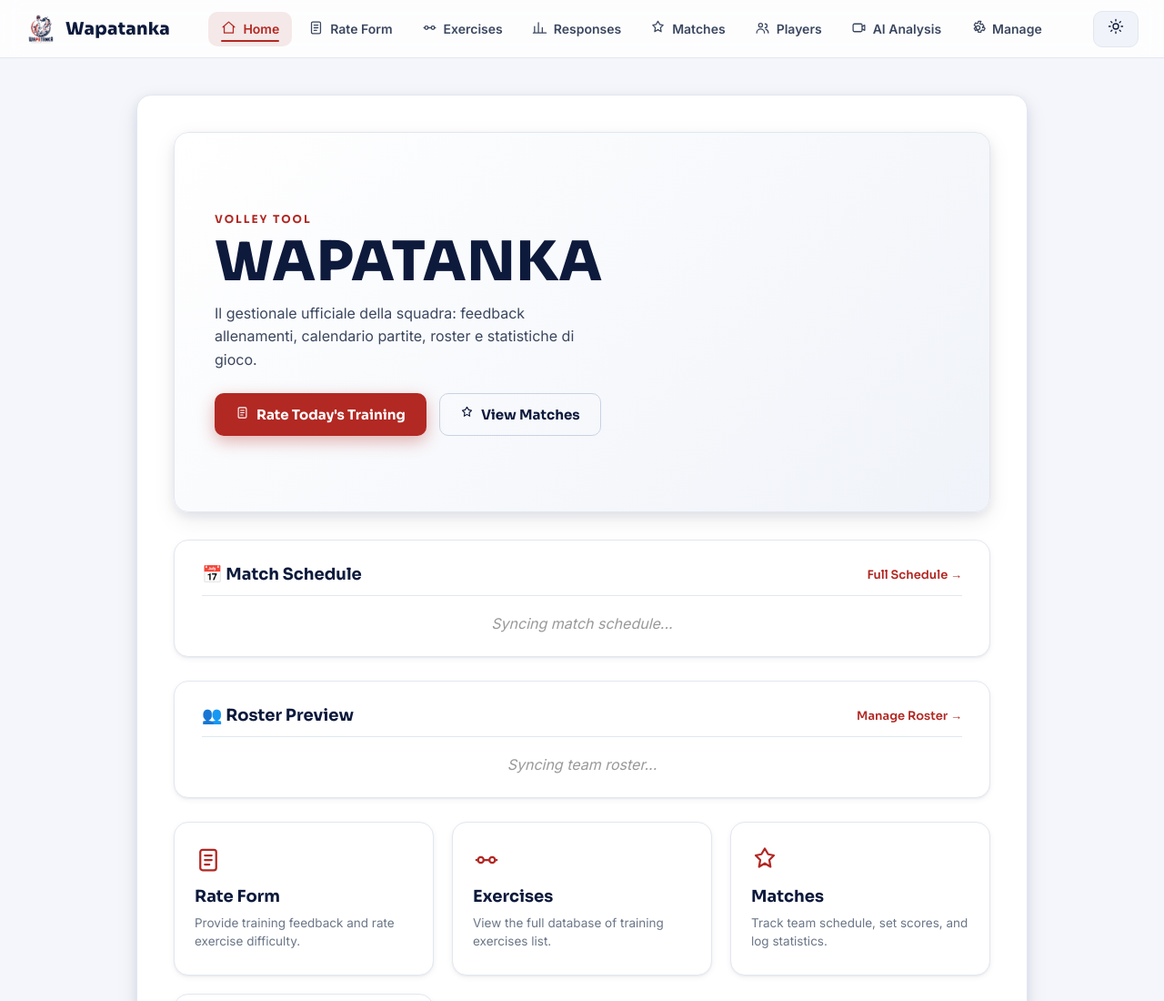
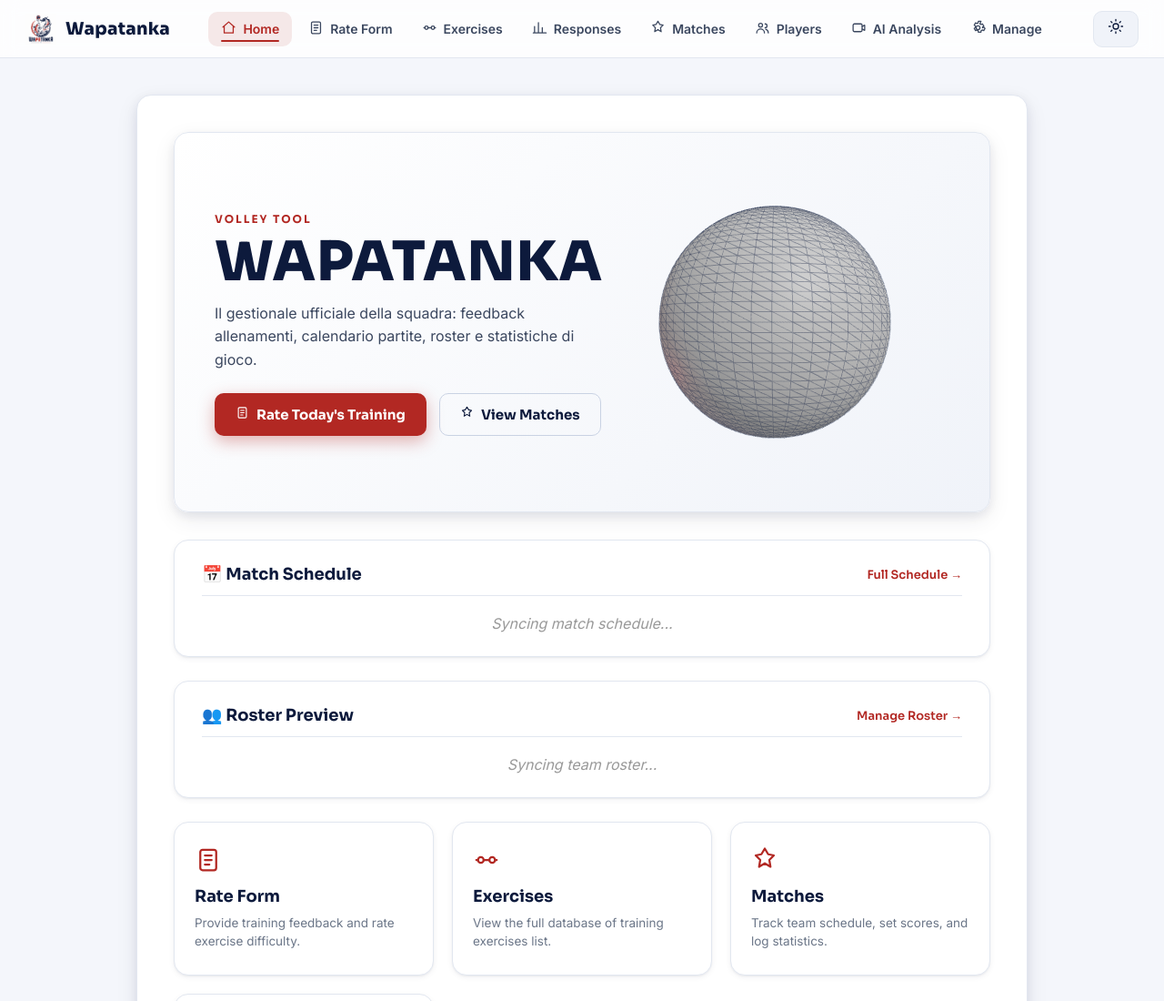
Before and after one commit to Sandex-31/Volley-Form, a plain HTML site: page src/pages/index.html in a window 1280 px wide. Shown: the top 1100 px of the page at 91% size. Drawn offline with nearby package versions, Linux system fonts and the light colour scheme; no server answers; animation ran at ten frames a second.

Commit message:
[Feat] Add Three.js volleyball hero (pinned CDN+SRI) with robust fallback

```diff
--- /dev/null
+++ b/src/modules/home/volleyball-3d.js
@@ -0,0 +1,71 @@
+/* Palla da volley 3D nella hero. Fallback all'immagine su problemi reali. */
+(function () {
+  function showFallback() {
+    var img = document.querySelector('.hero-3d-fallback');
+    var canvasHost = document.getElementById('volleyballCanvas');
+    if (img) img.hidden = false;
+    if (canvasHost) canvasHost.style.display = 'none';
+  }
+  function reducedMotion() {
+    return window.matchMedia && window.matchMedia('(prefers-reduced-motion: reduce)').matches;
+  }
+  function webglOK() {
+    try { var c = document.createElement('canvas');
+      return !!(window.WebGLRenderingContext && (c.getContext('webgl') || c.getContext('experimental-webgl'))); }
+    catch (e) { return false; }
+  }
+
+  function start() {
+    var host = document.getElementById('volleyballCanvas');
+    if (!host) return;
+    if (reducedMotion() || typeof THREE === 'undefined' || !webglOK()) { showFallback(); return; }
+    try {
+      var w = host.clientWidth, h = host.clientHeight || 320;
+      var scene = new THREE.Scene();
+      var camera = new THREE.PerspectiveCamera(45, w / h, 0.1, 100); camera.position.z = 3.2;
+      var renderer = new THREE.WebGLRenderer({ antialias: window.devicePixelRatio < 2, alpha: true });
+      renderer.setPixelRatio(Math.min(window.devicePixelRatio, 2));
+      renderer.setSize(w, h); host.appendChild(renderer.domElement);
+
+      // Palla: sfera bianca con "cuciture" navy/rosse via wireframe leggero sovrapposto
+      var geo = new THREE.SphereGeometry(1, 48, 48);
+      var ball = new THREE.Mesh(geo, new THREE.MeshStandardMaterial({ color: 0xffffff, roughness: .55, metalness: .05 }));
+      var seams = new THREE.Mesh(geo.clone(), new THREE.MeshBasicMaterial({ color: 0x0D1A3C, wireframe: true, transparent: true, opacity: .18 }));
+      seams.scale.setScalar(1.002);
+      var group = new THREE.Group(); group.add(ball); group.add(seams); scene.add(group);
+
+      scene.add(new THREE.AmbientLight(0xffffff, .75));
+      var key = new THREE.DirectionalLight(0xffffff, 1.1); key.position.set(3, 4, 5); scene.add(key);
+      var rim = new THREE.DirectionalLight(0xB22823, .5); rim.position.set(-4, -2, -3); scene.add(rim);
+
+      var targetX = 0, targetY = 0;
+      host.addEventListener('pointermove', function (e) {
+        var r = host.getBoundingClientRect();
+        targetY = ((e.clientX - r.left) / r.width - .5) * 0.6;
+        targetX = ((e.clientY - r.top) / r.height - .5) * 0.4;
+      });
+
+      var running = true;
+      document.addEventListener('visibilitychange', function () { running = !document.hidden; if (running) loop(); });
+      window.addEventListener('resize', function () {
+        var nw = host.clientWidth, nh = host.clientHeight || 320;
+        camera.aspect = nw / nh; camera.updateProjectionMatrix(); renderer.setSize(nw, nh);
+      });
+
+      var spin = 0;
+      function loop() {
+        if (!running) return;
+        spin += 0.004;                                            // continuous idle spin
+        group.rotation.y = spin + targetY;                        // spin + horizontal parallax
+        group.rotation.x += (targetX - group.rotation.x) * 0.05;  // vertical parallax easing
+        renderer.render(scene, camera);
+        requestAnimationFrame(loop);
+      }
+      loop();
+    } catch (e) { showFallback(); }
+  }
+
+  // Three.js è caricato con defer: attendere il load completo del documento.
+  if (document.readyState === 'complete') start();
+  else window.addEventListener('load', start);
+})();
--- a/src/pages/index.html
+++ b/src/pages/index.html
@@ -134,6 +134,10 @@
 
     <!-- ===== HOME MODULE ===== -->
     <script src="../modules/home/home.js"></script>
+
+    <!-- ===== 3D VOLLEYBALL (Three.js pinned CDN + SRI, with robust fallback) ===== -->
+    <script defer src="https://cdn.jsdelivr.net/npm/three@0.160.0/build/three.min.js" integrity="sha384-qOkzR5Ke/XkQxuGVJ9hpFEpDlcoLtWwVYhnJf06cLIZa2vaIptSqaubivErzmD5O" crossorigin="anonymous"></script>
+    <script defer src="../modules/home/volleyball-3d.js"></script>
 </body>
 
 </html>
```
